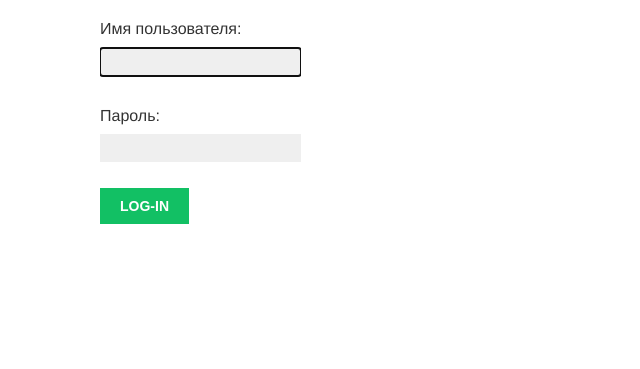
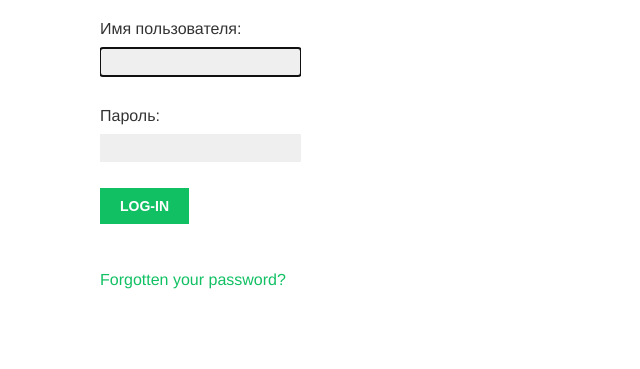
Before and after one commit to Hazzari/big_site, a Django app: page /account/login/ in a window 1280 px wide. Shown: the part 201-570 px from the top of the page, without its empty margins (0-640 px from the left). Run offline with Django 3.2, Linux system fonts and the light colour scheme; some web fonts are replaced.

Commit message:
add template email post, switch view login to class, test email_backend

```diff
--- a/account/templates/account/registration/login.html
+++ b/account/templates/account/registration/login.html
@@ -16,5 +16,6 @@
             <input type="hidden" name="next" value="{{ next }}"/>
             <p><input type="submit" value="Log-in"></p>
         </form>
+        <p><a href="{% url "account:password_reset" %}">Forgotten your password?</a></p>
     </div>
 {% endblock %}
--- a/account/templates/account/registration/password_reset_email.html
+++ /dev/null
@@ -1,3 +0,0 @@
-Someone asked for password reset for email {{ email }}. Follow the link below:
-{{ protocol }}://{{ domain }}{% url "account:password_reset_confirm" uidb64=uid token=token %}
-Your username, in case you've forgotten: {{ user.get_username }}
--- /dev/null
+++ b/account/templates/account/registration/reset_password/password_reset_email_header.txt
@@ -0,0 +1 @@
+Заголовок письма для {{ user.get_username }}.
--- a/account/urls.py
+++ b/account/urls.py
@@ -6,7 +6,7 @@ app_name = 'account'
 
 urlpatterns = [
     # path('login/', views.user_login, name='login'),
-    path('login/', auth_views.LoginView.as_view(template_name='account/registration/login.html'), name='login'),
+    path('login/', auth_views.LoginView.as_view(template_name='account/registration/login.html', ), name='login'),
     path('logout/', auth_views.LogoutView.as_view(template_name='account/registration/logged_out.html'), name='logout'),
     path('', views.dashboard, name='dashboard'),
 
@@ -18,10 +18,30 @@ urlpatterns = [
     path('password_change/done/', auth_views.PasswordChangeDoneView.as_view(), name='password_change_done'),
 
     # reset password urls
-    path('password_reset/', auth_views.PasswordResetView.as_view(), name='password_reset'),
-    path('password_reset/done/', auth_views.PasswordResetDoneView.as_view(), name='password_reset_done'),
-    path('reset/<uidb64>/<token>/', auth_views.PasswordResetConfirmView.as_view(), name='password_reset_confirm'),
-    path('reset/done/', auth_views.PasswordResetCompleteView.as_view(), name='password_reset_complete'),
+    path('password_reset/',
+         auth_views.PasswordResetView.as_view(
+             template_name='account/registration/password_reset_form.html',
+             subject_template_name='account/registration/reset_password/password_reset_email_header.txt',
+             email_template_name='account/registration/reset_password/password_reset_email_body.txt',
+             success_url=reverse_lazy('account:password_reset_done')
+         ),
+         name='password_reset'),
+
+    path('password_reset/done/',
+         auth_views.PasswordResetDoneView.as_view(
+             template_name='account/registration/password_reset_done.html',
+         ),
+         name='password_reset_done'),
+    path('reset/<uidb64>/<token>/',
+         auth_views.PasswordResetConfirmView.as_view(
+             template_name='account/registration/password_reset_confirm.html'
+
+         ),
+         name='password_reset_confirm'),
+
+    path('reset/done/', auth_views.PasswordResetCompleteView.as_view(
+        template_name='account/registration/password_reset_complete.html',
+    ), name='password_reset_complete'),
     # alternative way to include authentication views
 
 ]
--- a/account/views.py
+++ b/account/views.py
@@ -1,5 +1,4 @@
 from django.shortcuts import render
-from django.http import HttpResponse
 from django.contrib.auth import authenticate, login
 from django.contrib.auth.decorators import login_required
 
--- a/big_site/settings.py
+++ b/big_site/settings.py
@@ -154,3 +154,5 @@ STATICFILES_DIRS = [
     environ.os.path.join(BASE_DIR, "static"),
     # '/var/www/static/',
 ]
+
+EMAIL_BACKEND = 'django.core.mail.backends.console.EmailBackend'
```
Also changed, not shown: account/templates/account/registration/reset_password/password_reset_email_body.txt (added, +8 -0 lines).
